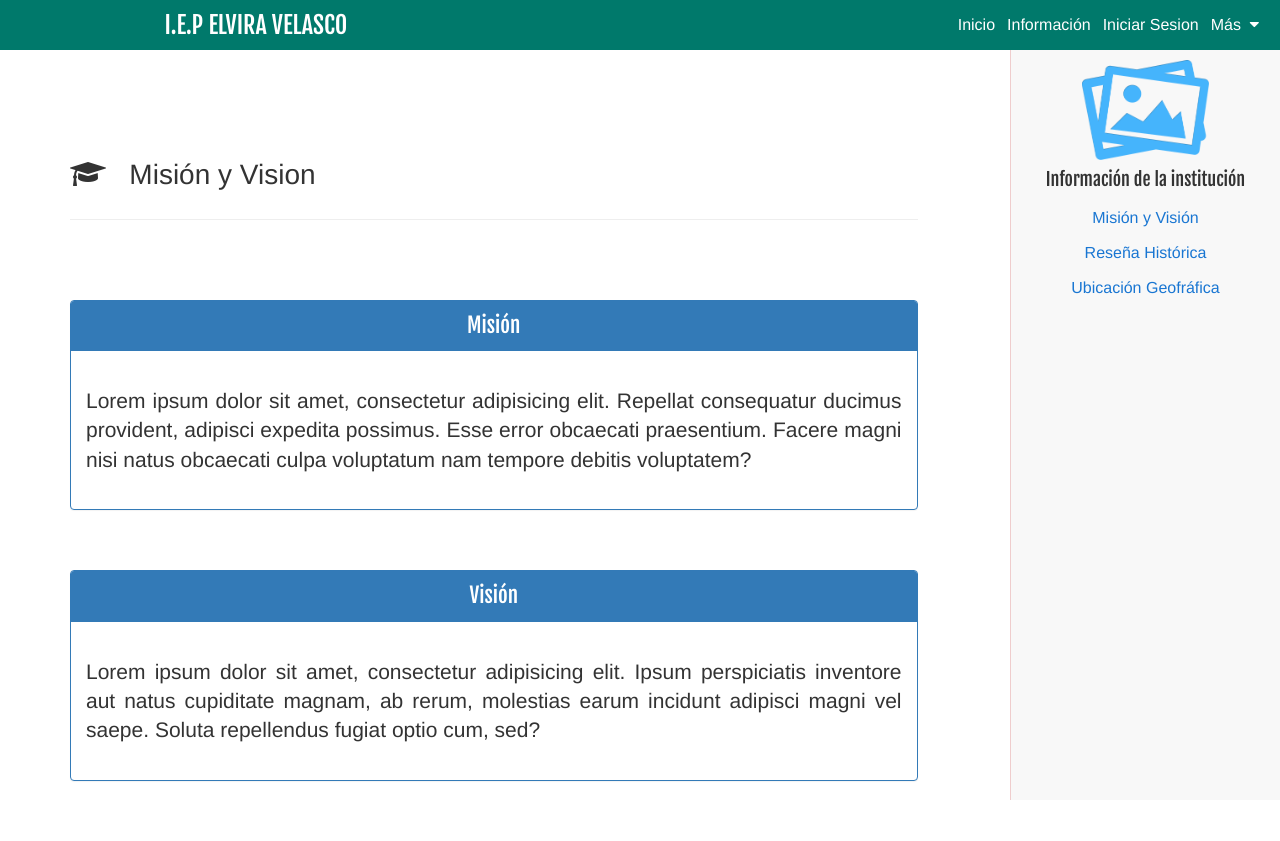
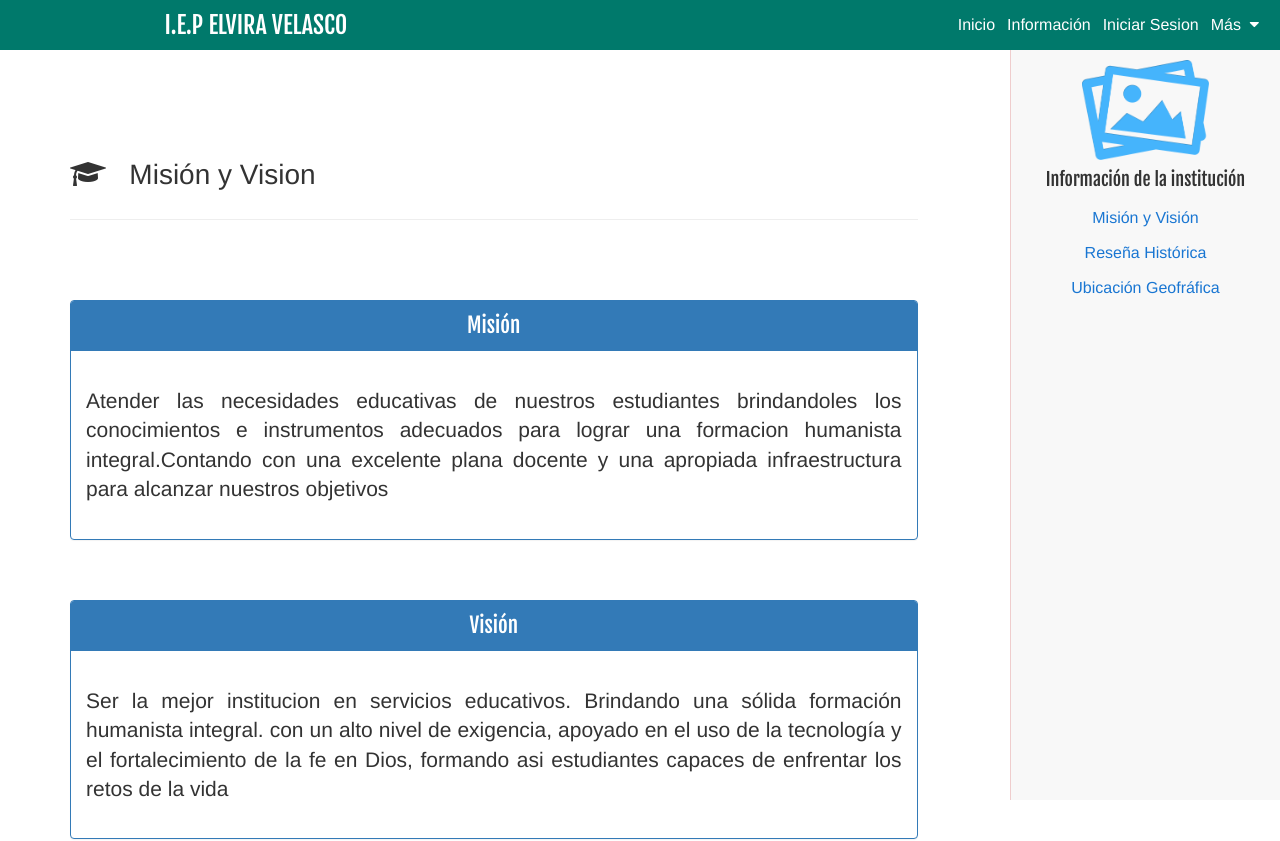
Before and after one commit to diegobaesv/ElviraVFrontEnd, an Angular app: page /institucion/informacion in a window 1280 px wide. Shown: the top 841 px of the page. Built offline with nearby package versions, Linux system fonts and the light colour scheme.

Commit message:
Update institucion-informacion.component.html

```diff
--- a/src/app/pages/institucion/institucion-informacion/institucion-informacion.component.html
+++ b/src/app/pages/institucion/institucion-informacion/institucion-informacion.component.html
@@ -12,7 +12,7 @@
                       <div class="panel-heading lead text-center titles">Misión</div>
                       <div class="panel-body">
                         <p class="lead text-justify">
-                            Lorem ipsum dolor sit amet, consectetur adipisicing elit. Repellat consequatur ducimus provident, adipisci expedita possimus. Esse error obcaecati praesentium. Facere magni nisi natus obcaecati culpa voluptatum nam tempore debitis voluptatem?
+                            Atender las necesidades educativas de nuestros estudiantes brindandoles los conocimientos e instrumentos adecuados para lograr una formacion humanista integral.Contando con una excelente plana docente y una apropiada infraestructura para alcanzar nuestros objetivos
                         </p>
                       </div>
                     </div>
@@ -21,7 +21,7 @@
                       <div class="panel-heading lead text-center titles">Visión</div>
                       <div class="panel-body">
                         <p class="lead text-justify">
-                            Lorem ipsum dolor sit amet, consectetur adipisicing elit. Ipsum perspiciatis inventore aut natus cupiditate magnam, ab rerum, molestias earum incidunt adipisci magni vel saepe. Soluta repellendus fugiat optio cum, sed?
+                            Ser la mejor institucion en servicios educativos. Brindando una sólida formación humanista integral. con un alto nivel de exigencia, apoyado en el uso de la tecnología y el fortalecimiento de la fe en Dios, formando asi estudiantes capaces de enfrentar los retos de la vida
                         </p>
                       </div>
                     </div>
```
